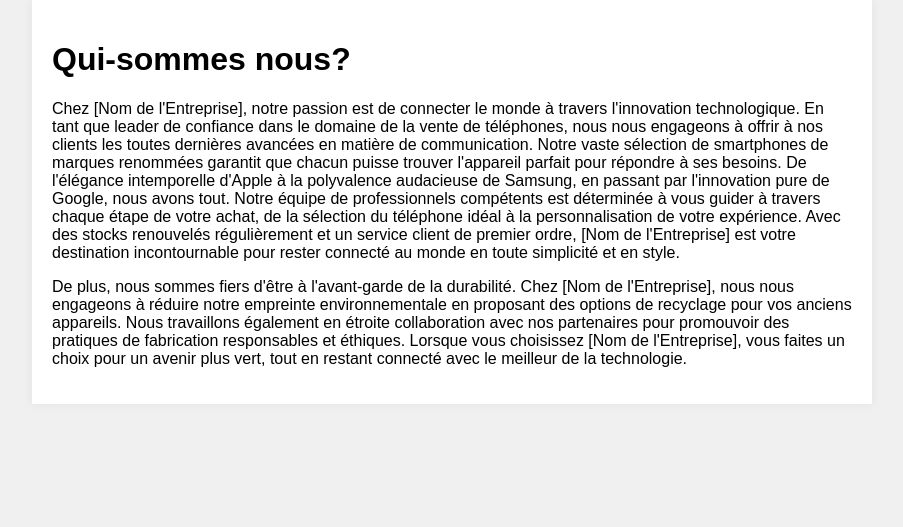
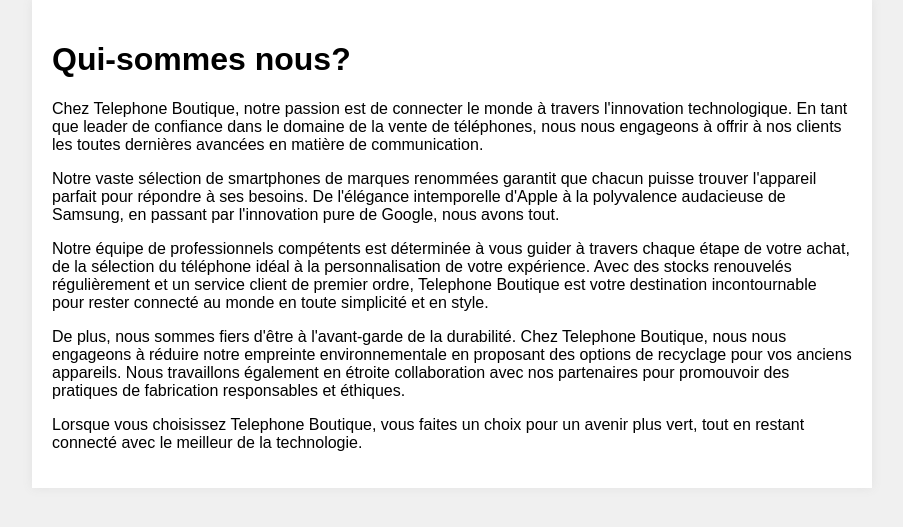
Before and after one commit to MatteoConsorti/Projet_Boutique, a PHP site: page /Page_presentation.php in a window 1280 px wide. Shown: the top 527 px of the page, without its empty margins (188-1091 px from the left). Run offline with PHP 8.4, Linux system fonts and the light colour scheme.

Commit message:
Update Page_presentation.php

```diff
--- a/boutique_telephone/Projet_boutique/Page_presentation.php
+++ b/boutique_telephone/Projet_boutique/Page_presentation.php
@@ -10,8 +10,12 @@
     </head>
     <body>
     <main>
-        <h1>Qui-sommes nous?</h1>
-        <p>Chez [Nom de l'Entreprise], notre passion est de connecter le monde à travers l'innovation technologique. En tant que leader de confiance dans le domaine de la vente de téléphones, nous nous engageons à offrir à nos clients les toutes dernières avancées en matière de communication. Notre vaste sélection de smartphones de marques renommées garantit que chacun puisse trouver l'appareil parfait pour répondre à ses besoins. De l'élégance intemporelle d'Apple à la polyvalence audacieuse de Samsung, en passant par l'innovation pure de Google, nous avons tout. Notre équipe de professionnels compétents est déterminée à vous guider à travers chaque étape de votre achat, de la sélection du téléphone idéal à la personnalisation de votre expérience. Avec des stocks renouvelés régulièrement et un service client de premier ordre, [Nom de l'Entreprise] est votre destination incontournable pour rester connecté au monde en toute simplicité et en style.</p>
-        <p>De plus, nous sommes fiers d'être à l'avant-garde de la durabilité. Chez [Nom de l'Entreprise], nous nous engageons à réduire notre empreinte environnementale en proposant des options de recyclage pour vos anciens appareils. Nous travaillons également en étroite collaboration avec nos partenaires pour promouvoir des pratiques de fabrication responsables et éthiques. Lorsque vous choisissez [Nom de l'Entreprise], vous faites un choix pour un avenir plus vert, tout en restant connecté avec le meilleur de la technologie.</p>
+    <h1>Qui-sommes nous?</h1>
+        <p>Chez Telephone Boutique, notre passion est de connecter le monde à travers l'innovation technologique. En tant que leader de confiance dans le domaine de la vente de téléphones, nous nous engageons à offrir à nos clients les toutes dernières avancées en matière de communication.</p>
+        <p>Notre vaste sélection de smartphones de marques renommées garantit que chacun puisse trouver l'appareil parfait pour répondre à ses besoins. De l'élégance intemporelle d'Apple à la polyvalence audacieuse de Samsung, en passant par l'innovation pure de Google, nous avons tout.</p>
+        <p>Notre équipe de professionnels compétents est déterminée à vous guider à travers chaque étape de votre achat, de la sélection du téléphone idéal à la personnalisation de votre expérience. Avec des stocks renouvelés régulièrement et un service client de premier ordre, Telephone Boutique est votre destination incontournable pour rester connecté au monde en toute simplicité et en style.</p>
+        <p>De plus, nous sommes fiers d'être à l'avant-garde de la durabilité. Chez Telephone Boutique, nous nous engageons à réduire notre empreinte environnementale en proposant des options de recyclage pour vos anciens appareils. Nous travaillons également en étroite collaboration avec nos partenaires pour promouvoir des pratiques de fabrication responsables et éthiques.</p>
+        <p>Lorsque vous choisissez Telephone Boutique, vous faites un choix pour un avenir plus vert, tout en restant connecté avec le meilleur de la technologie.</p>
+    </main>
     </body>
 </html>
```
